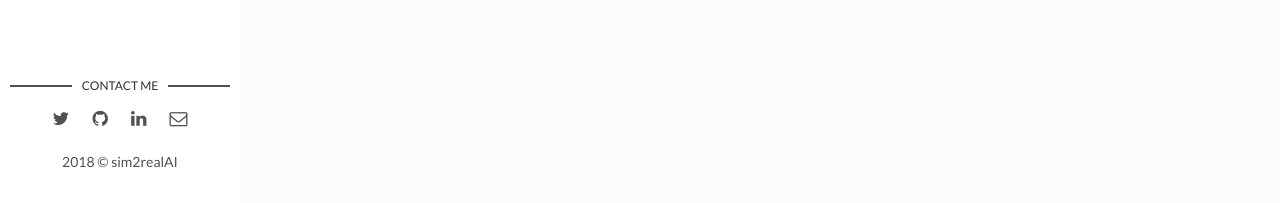
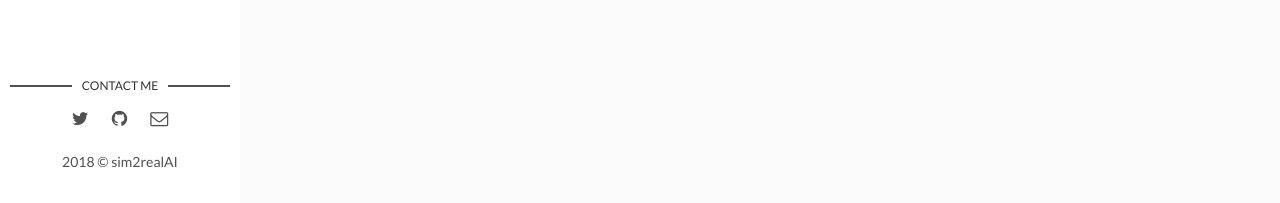
Before and after one commit to sim2realAI/sim2realAI.github.io, a Jekyll site: the page built from index.html, in a window 1280 px wide. Shown: the part 694-897 px from the top of the page. Built offline with Jekyll 4.4.1, drawn with Linux system fonts in a browser that asks for light colours; the list of posts is cut into pages by our own code.

Commit message:
removing linkedin
Signed-off-by: Ankur Handa <ahanda@nvidia.com>

```diff
--- a/_layouts/main.html
+++ b/_layouts/main.html
@@ -32,11 +32,12 @@ layout: default
         {% else %}
           <li class="github"><a href="http://github.com/" target="_blank"><i class="fa fa-github" aria-hidden="true"></i></a></li>
         {% endif %}
-        {% if site.social-linkedin %}
+        <!--{% if site.social-linkedin %}
           <li class="linkedin"><a href="https://in.linkedin.com/in/{{site.social-linkedin}}" target="_blank"><i class="fa fa-linkedin"></i></a></li>
         {% else %}
           <li class="linkedin"><a href="https://in.linkedin.com/" target="_blank"><i class="fa fa-linkedin" aria-hidden="true"></i></a></li>
         {% endif %}
+	-->
         {% if site.social-email %}
           <li class="email"><a href="mailto:{{site.social-email}}"><i class="fa fa-envelope-o"></i></a></li>
         {% else %}
```
